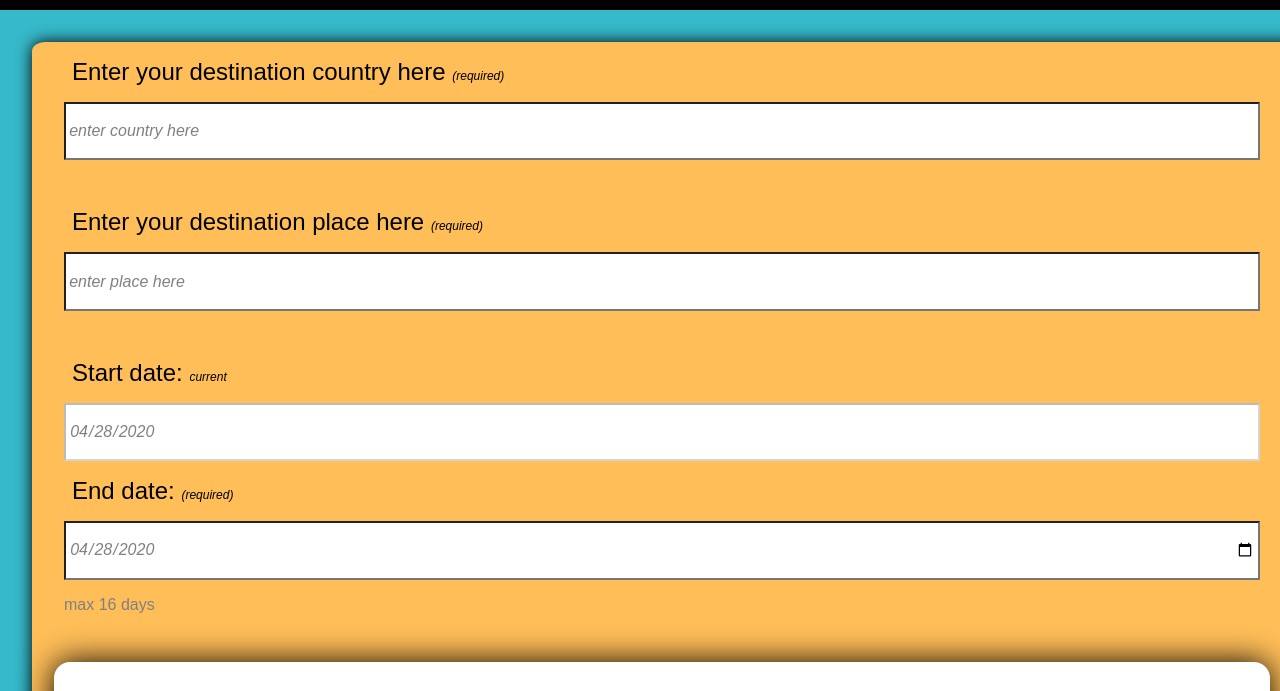
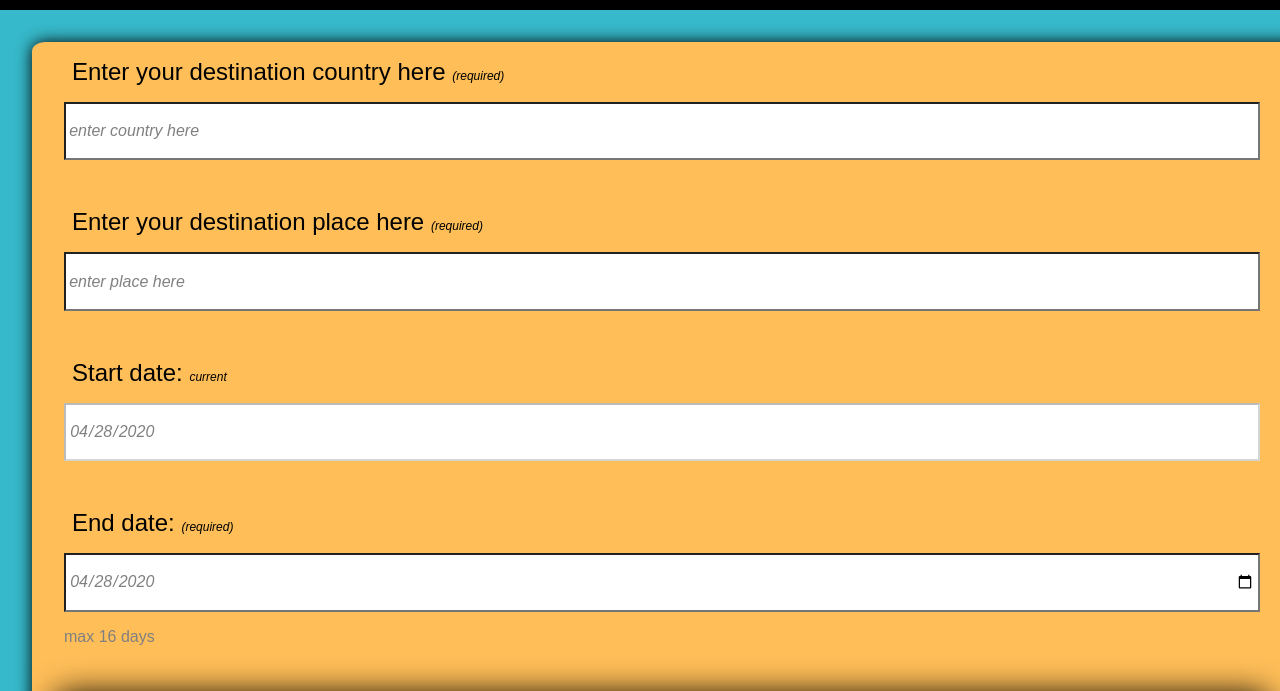
Before and after one commit to iren86/travel-app, a website built with webpack: page src/client/views/index.html in a window 1280 px wide. Shown: the part 246-937 px from the top of the page. Built offline with nearby package versions, Linux system fonts and the light colour scheme.

Commit message:
added block for date

```diff
--- a/src/client/views/index.html
+++ b/src/client/views/index.html
@@ -32,6 +32,8 @@
                             <label for="start_date_input">Start date: <span
                                     class="required-text">current</span></label>
                             <input id="start_date_input" type="date" disabled>
+                        </div>
+                        <div class="entry_data_block">
                             <label for="end_date_input">End date: <span
                                     class="required-text">(required)</span></label>
                             <input id="end_date_input" type="date" value="">
```
